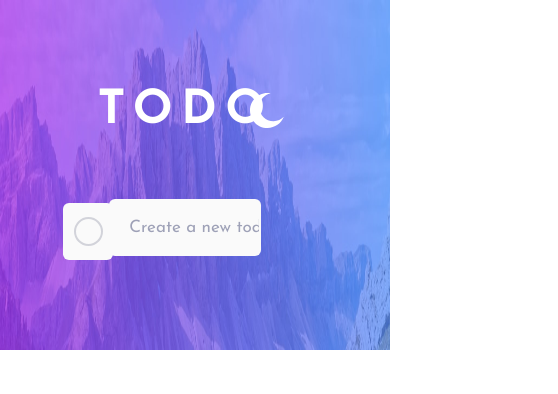
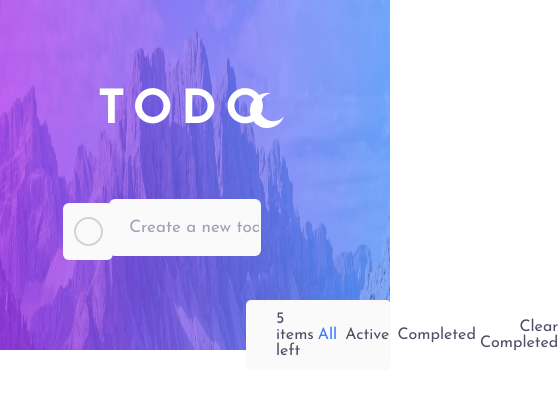
Before and after one commit to Ilyesnb/todolist-challenge-repo, a React (Vite) app: page / in a window 390 px wide. Shown: the top 394 px of the page, 558 px wide, since content can reach past the window. Built offline with nearby package versions, Linux system fonts and the light colour scheme.

Commit message:
first commit

```diff
--- a/src/App.css
+++ b/src/App.css
@@ -93,12 +93,10 @@
   display: flex;
   align-items: center;
   border-bottom: 1px solid white;
-  cursor: pointer;
   transition: all .25s ease;
   transition-property: box-shadow, transform, border-color;
   border-bottom: 1px solid hsl(236, 33%, 92%);
   border-radius: 5px;
-  cursor: pointer;
   overflow: hidden;
   box-shadow: 0px 2px 30px 0px rgba(0,0,0,0.1);
 
@@ -107,13 +105,25 @@
   transform: translateY(-2px);
   box-shadow: 0 0px 7px 0px hsl(210, 2%, 59%);
   border-color: hsl(236, 33%, 92%);
-  text-decoration: line-through;
+  /* text-decoration: line-through; */
+
 }
 .todo-text {
   font-size: 18px;
   color: black;
   margin-left: 15px;
   margin-top: 5px;
+  cursor: default;
+
+}
+.btn-delete{
+  position: sticky;
+  left: 90%;
+  border-style: none;
+  background-color: hsl(0,0%,98%);
+  font-size: 17px;
+  color:hsl(236, 9%, 61%) ;
+  cursor: pointer;
 
 }
 .todo-text:hover{
@@ -123,9 +133,67 @@
   margin-left: 30px;
 
 }
+
 .margin{
-  display: grid;
-  grid-template-columns: repeat(1,1fr);
+ display: flex;
+ flex-direction: column;
   margin-top: 300px;
   margin-left: 339px;
 }
+.todo-items-info {
+  width: 49%;
+  margin-left: 30px;
+  height: 70px;
+  background-color:hsl(0,0%,98%) ;
+  display: flex;
+  align-items: center;
+  color: hsl(233, 14%, 35%);
+  padding-left: 30px;
+  display: flex;
+  justify-content: space-between;
+  padding-right: 30px;
+  border-radius: 5px;
+}
+.items-left{
+  cursor: default;
+}
+.items-statuses {
+  display: flex;
+  justify-content: center;
+}
+
+.items-statuses span  {
+  padding: 0 4px;
+  cursor: pointer;
+}
+
+.items-clear {
+  cursor: pointer;
+  text-align: end;
+}
+
+.items-statuses span:hover, .items-clear:hover {
+  color: hsl(220, 98%, 61%);
+}
+
+.items-statuses .active  {
+  color: hsl(220, 98%, 61%);
+}
+
+.todo-items-info:hover {
+  transform: translateY(-2px);
+  box-shadow: 0 0px 7px 0px hsl(210, 2%, 59%);
+  border-color: hsl(236, 33%, 92%);
+}
+@media screen and (max-width:1189px) {
+  .margin{
+    margin-left: 266px;
+
+  }
+}
+@media screen and (max-width:1000px) {
+  .margin{
+    margin-left: 216px;
+
+  }
+}
--- a/src/App.jsx
+++ b/src/App.jsx
@@ -1,6 +1,7 @@
 import Input from "./Components/Input"
 import Header from "./Components/Header"
 import TodoItems from "./Components/TodoItems"
+import TodoInfo from "./Components/TodoInfo"
 import { useSelector } from "react-redux"
 import { selectTodoList } from "./Slices/TodoSlice"
 import './App.css'
@@ -15,7 +16,9 @@ function App() {
       {TodoList.map((item,index)=>(
         <TodoItems key={index} todo={item.add} />
       ))}
+      <TodoInfo/>
       </div>
+
     </div>
   )
 }
--- a/src/Components/Input.jsx
+++ b/src/Components/Input.jsx
@@ -1,28 +1,25 @@
-import {useState} from 'react'
-import { useDispatch } from 'react-redux';
-import { SaveTodo } from '../Slices/TodoSlice';
+import { useState } from "react";
+import { useDispatch } from "react-redux";
+import { SaveTodo } from "../Slices/TodoSlice";
 
 function Input() {
   const [list, setList] = useState("");
-    const dispatch= useDispatch()
+  const dispatch = useDispatch();
   const handelChange = (event) => {
     setList(event.target.value);
-
-
   };
-    const handelSubmit = (event)=>{
+  const handelSubmit = (event) => {
     event.preventDefault();
-      console.log(`Adding ${list}`);
-      dispatch(SaveTodo({
-        add:list,
-        done:false,
-        id:Date.now(),
-      }))
-      setList("")
-
-    }
-
-
+    // console.log(`Adding ${list}`);
+    dispatch(
+      SaveTodo({
+        add: list,
+        done: false,
+        id: Date.now(),
+      })
+    );
+    setList("");
+  };
 
   return (
     <div>
@@ -34,14 +31,15 @@ function Input() {
             placeholder="Create a new todo..."
             onChange={handelChange}
             value={list}
+            required
           />
           <div className="check-mark">
-            <div className="cercle"/>
+            <div className="cercle" />
           </div>
         </form>
       </div>
     </div>
-  )
+  );
 }
 
-export default Input
+export default Input;
--- a/src/Components/TodoInfo.jsx
+++ b/src/Components/TodoInfo.jsx
@@ -1,11 +1,21 @@
-import React from 'react'
+import React from "react";
 
 function TodoInfo() {
   return (
     <div>
-
+      <div className="todo-items-info">
+        <div className="items-left">5 items left</div>
+        <div className="items-statuses">
+          <span className="active">All</span>
+          <span>Active</span>
+          <span>Completed</span>
+        </div>
+        <div className="items-clear">
+          <span>Clear Completed</span>
+        </div>
+      </div>
     </div>
-  )
+  );
 }
 
-export default TodoInfo
+export default TodoInfo;
--- a/src/Components/TodoItems.jsx
+++ b/src/Components/TodoItems.jsx
@@ -7,9 +7,13 @@ function TodoItems({todo}) {
       <div id="unknown" className="cercle">
         <img src={IconCheck} />
       </div>
+
       <div id="unknown" className="todo-text">
         {todo}
       </div>
+      <button className="btn-delete">X</button>
+
+
     </div>
   );
 }
```
Lines whose indentation alone changed are shown as unchanged.
